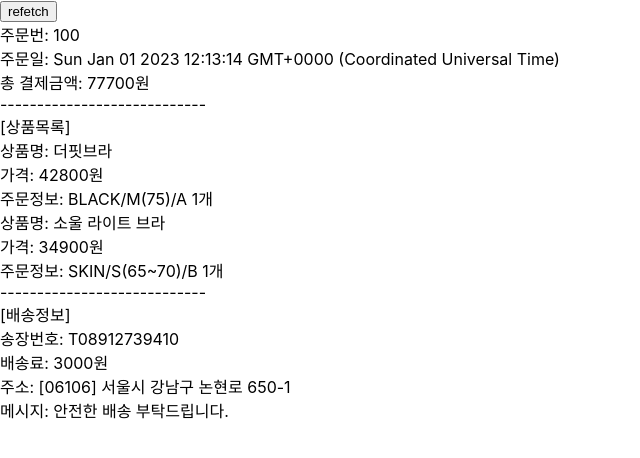
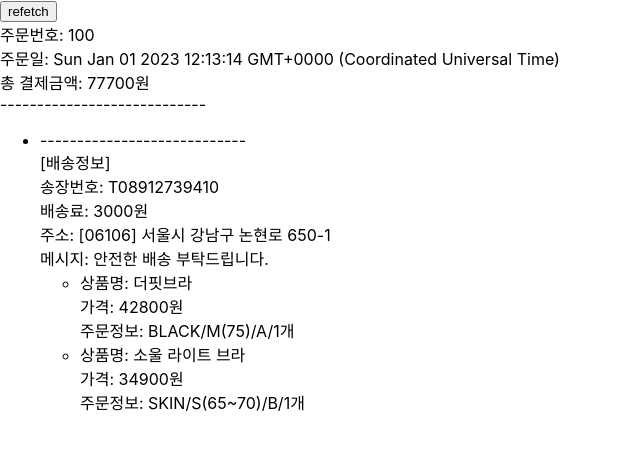
Before and after one commit to antigravity-official/anti-frontend-order, a React (Create React App) app: page / in a window 1280 px wide. Shown: the top 458 px of the page, without its empty margins (0-640 px from the left). Built offline with nearby package versions, Linux system fonts and the light colour scheme.

Commit message:
UPDATE: components 적용

```diff
--- a/src/App.tsx
+++ b/src/App.tsx
@@ -1,9 +1,11 @@
-import { useCallback } from "react";
-import { Order, OrderProduct } from "./Models";
+import { Order } from "./Models";
+import { delay } from "./utils";
 import "./App.css";
-import { delay } from "./utils";
 import { fetchMyOrder } from "./api/v1/order";
 import useFetchApi from "./hooks/useFetchApi";
+import OrderInfo from "./components/order/OrderInfo";
+import ShippingInfo from "./components/order/ShippingInfo";
+import ProductItem from "./components/order/ProductItem";
 
 /**
  * 1. api fetcher 분리
@@ -18,14 +20,17 @@ import useFetchApi from "./hooks/useFetchApi";
 const parseOrder = async (json: Record<string, any>): Promise<Order> => {
   // parse order
   // response data 를 parse 합니다
-  //
+  // 향후 json 변경시, 이 부분에서 변경한다.
   await delay(500);
+  const shippings = [json.shipping].map((ship) => {
+    ship.products = json.products;
+    return ship;
+  });
   const order: Order = {
     id: json.id,
     orderAt: new Date(json.orderAt),
     amount: json.amount,
-    products: json.products,
-    shipping: json.shipping,
+    shippings,
   };
   return order;
 };
@@ -42,55 +47,45 @@ function App() {
       id: -1,
       orderAt: new Date(),
       amount: 0,
-      products: [],
-      shipping: {
+      shippings: [
+        {
           id: -1,
           trackingNumber: "-1",
           shippingFee: 0,
           address: "",
           post: "",
           message: "",
+          products: [],
         },
+      ],
     },
     fetchFn: fetchFn,
   });
-
-  const presentOrder = useCallback((order: Order) => {
-    let output: string[] = [];
-    const println = (text: string) => output.push(text);
-    //
-    println(`주문번: ${order.id}`);
-    println(`주문일: ${order.orderAt}`);
-    println(`총 결제금액: ${order.amount}원`);
-    println(``);
-    println(`----------------------------`);
-    println(`[상품목록]`);
-    println(``);
-    order.products.forEach((p: OrderProduct) => {
-      println(`상품명: ${p.name}`);
-      println(`가격: ${p.price}원`);
-      println(
-        `주문정보: ${p.stock.color}/${p.stock.band}/${p.stock.cup} ${p.stock.quantity}개`
-      );
-      println(``);
-    });
-    println(`----------------------------`);
-    println(`[배송정보]`);
-    println(`송장번호: ${order.shipping.trackingNumber}`);
-    println(`배송료: ${order.shipping.shippingFee}원`);
-    println(`주소: [${order.shipping.post}] ${order.shipping.address}`);
-    println(`메시지: ${order.shipping.message}`);
-    return output;
-  }, []);
   return (
     <div>
       <button type="button" onClick={refetch}>
         refetch
       </button>
       {isLoading && <div>Loading...</div>}
-      {presentOrder(data).map((line, idx) => (
-        <div key={idx}>{line}</div>
-      ))}
+      <OrderInfo id={data.id} amount={data.amount} orderAt={data.orderAt} />
+      <ul>
+        {data.shippings.map(({ products, ...shipping }, index) => {
+          return (
+            <li key={`Shipping__${shipping.id}__${index}`}>
+              <ShippingInfo {...shipping} />
+              <ul>
+                {products.map((product, idx) => {
+                  return (
+                    <li key={`ProductItem__${product.id}__${idx}`}>
+                      <ProductItem {...product} />
+                    </li>
+                  );
+                })}
+              </ul>
+            </li>
+          );
+        })}
+      </ul>
     </div>
   );
 }
```
Lines whose indentation alone changed are shown as unchanged.
